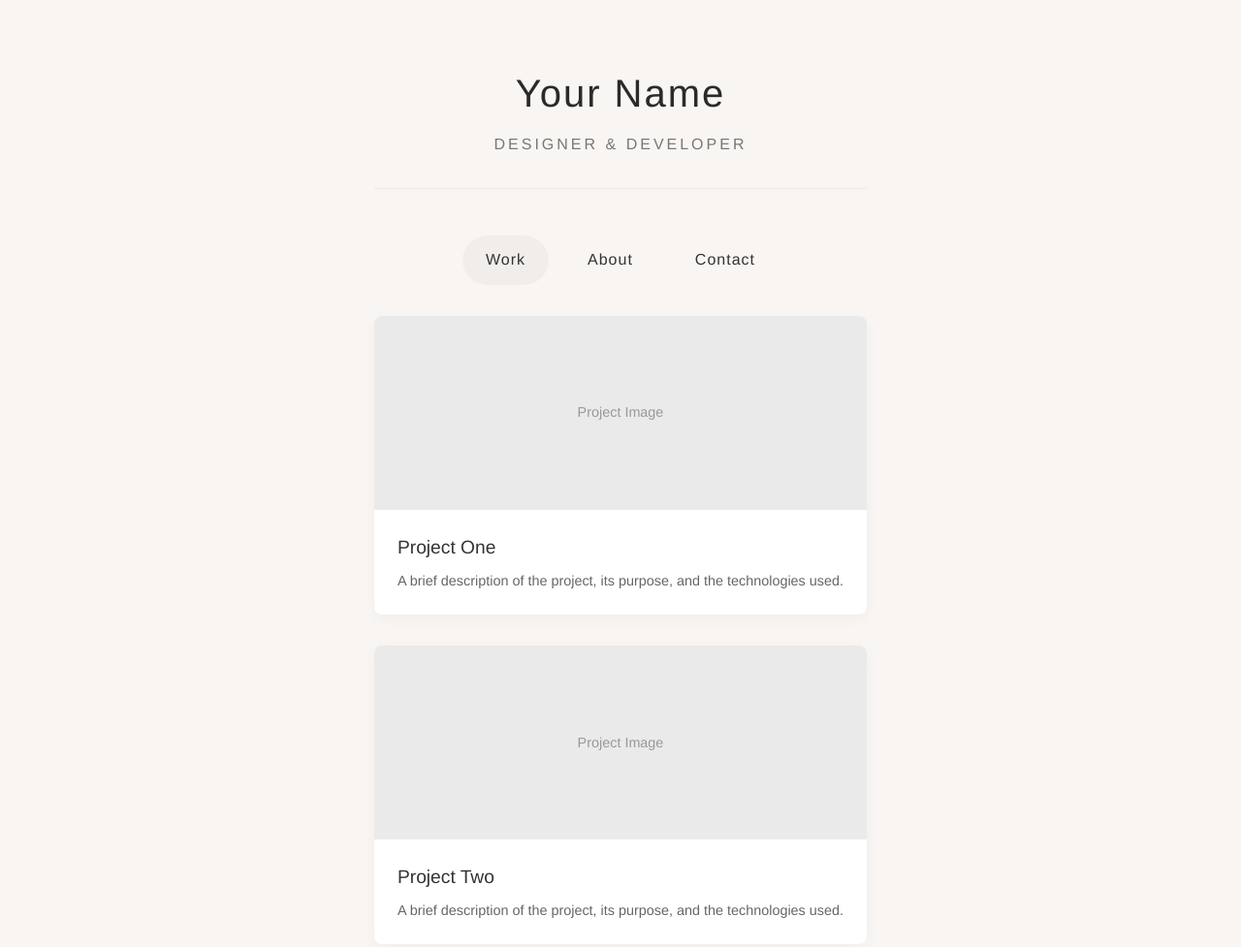
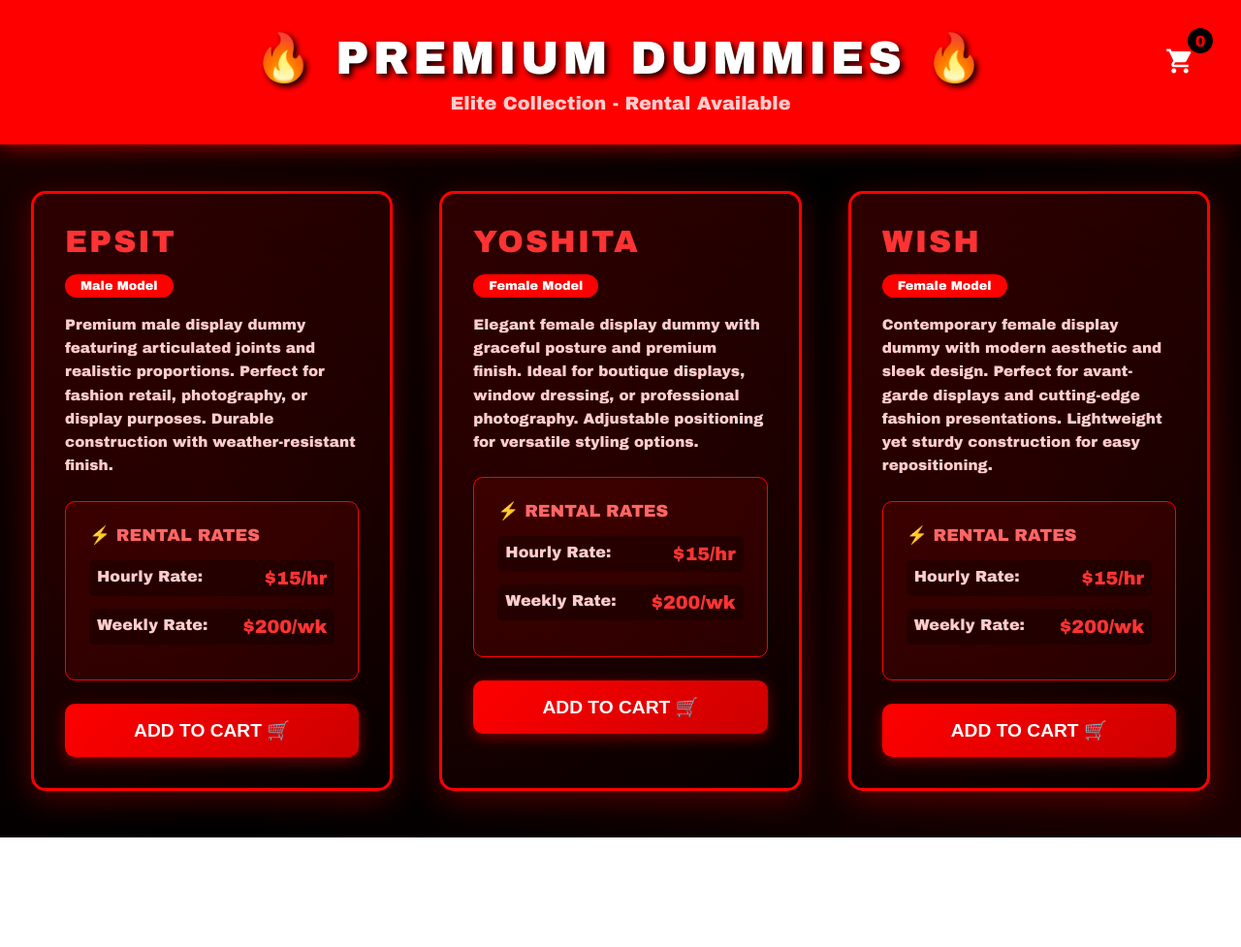
Before and after one commit to ops-autark/autarky, a plain HTML site: page index.html in a window 1280 px wide. Shown: the top 977 px of the page at 97% size. After the commit the page ends 864 px from the top, so only its background shows below. Drawn offline with Linux system fonts and the light colour scheme.

Commit message:
Update index.html

```diff
--- a/index.html
+++ b/index.html
@@ -3,446 +3,354 @@
 <head>
     <meta charset="UTF-8">
     <meta name="viewport" content="width=device-width, initial-scale=1.0">
-    <title>Zen Portfolio</title>
+    <title>Premium Dummies - Bold Collection</title>
     <style>
         * {
             margin: 0;
             padding: 0;
             box-sizing: border-box;
-            font-family: 'Helvetica Neue', Arial, sans-serif;
         }
 
         body {
-            background-color: #f8f5f2;
-            color: #333;
-            line-height: 1.6;
-            overflow-x: hidden;
+            font-family: 'Arial Black', Arial, sans-serif;
+            background: linear-gradient(135deg, #1a0000 0%, #000000 50%, #1a0000 100%);
+            color: #fff;
             min-height: 100vh;
-            display: flex;
-            flex-direction: column;
+        }
+
+        header {
+            background: #ff0000;
+            padding: 2rem;
+            text-align: center;
+            box-shadow: 0 4px 20px rgba(255, 0, 0, 0.5);
+        }
+
+        h1 {
+            font-size: 3rem;
+            text-transform: uppercase;
+            letter-spacing: 4px;
+            text-shadow: 3px 3px 6px #000;
+        }
+
+        .tagline {
+            font-size: 1.2rem;
+            margin-top: 0.5rem;
+            color: #ffcccc;
         }
 
         .container {
-            max-width: 1200px;
-            margin: 0 auto;
-            padding: 2rem;
-            flex: 1;
+            max-width: 1400px;
+            margin: 3rem auto;
+            padding: 0 2rem;
         }
 
-        header {
-            text-align: center;
-            padding: 2rem 0;
-            border-bottom: 1px solid rgba(0,0,0,0.05);
-            margin-bottom: 3rem;
+        .products-grid {
+            display: grid;
+            grid-template-columns: repeat(auto-fit, minmax(350px, 1fr));
+            gap: 3rem;
+            margin-top: 3rem;
         }
 
-        h1 {
-            font-size: 2.5rem;
-            font-weight: 300;
-            letter-spacing: 2px;
-            margin-bottom: 0.5rem;
-            color: #2a2a2a;
-        }
-
-        .subtitle {
-            font-size: 1rem;
-            font-weight: 300;
-            color: #777;
-            letter-spacing: 3px;
-        }
-
-        .nav-container {
-            display: flex;
-            justify-content: center;
-            margin: 2rem 0;
-        }
-
-        .nav-item {
-            padding: 0.8rem 1.5rem;
-            margin: 0 0.5rem;
-            cursor: pointer;
-            border-radius: 30px;
+        .product-card {
+            background: linear-gradient(145deg, #2a0000, #000000);
+            border: 3px solid #ff0000;
+            border-radius: 15px;
+            padding: 2rem;
+            box-shadow: 0 8px 32px rgba(255, 0, 0, 0.3);
             transition: all 0.3s ease;
-            font-weight: 300;
-            letter-spacing: 1px;
             position: relative;
             overflow: hidden;
         }
 
-        .nav-item::after {
+        .product-card::before {
             content: '';
             position: absolute;
-            bottom: 0;
-            left: 50%;
-            width: 0;
-            height: 1px;
-            background-color: #333;
-            transition: all 0.3s ease;
-            transform: translateX(-50%);
+            top: -50%;
+            left: -50%;
+            width: 200%;
+            height: 200%;
+            background: radial-gradient(circle, rgba(255, 0, 0, 0.1) 0%, transparent 70%);
+            animation: pulse 3s ease-in-out infinite;
         }
 
-        .nav-item:hover::after {
-            width: 70%;
+        @keyframes pulse {
+            0%, 100% { transform: scale(1); opacity: 0.5; }
+            50% { transform: scale(1.1); opacity: 0.8; }
         }
 
-        .nav-item.active {
-            background-color: rgba(0,0,0,0.03);
+        .product-card:hover {
+            transform: translateY(-10px);
+            border-color: #ff3333;
+            box-shadow: 0 12px 48px rgba(255, 0, 0, 0.6);
         }
 
-        .content-section {
-            display: none;
-            animation: fadeIn 0.5s ease;
-            max-width: 800px;
-            margin: 0 auto;
+        .product-content {
+            position: relative;
+            z-index: 1;
         }
 
-        .content-section.active {
-            display: block;
+        .product-name {
+            font-size: 2rem;
+            color: #ff3333;
+            margin-bottom: 1rem;
+            text-transform: uppercase;
+            letter-spacing: 2px;
         }
 
-        .project-grid {
-            display: grid;
-            grid-template-columns: repeat(auto-fill, minmax(300px, 1fr));
-            gap: 2rem;
-            margin-top: 2rem;
+        .gender-badge {
+            display: inline-block;
+            background: #ff0000;
+            padding: 0.3rem 1rem;
+            border-radius: 20px;
+            font-size: 0.8rem;
+            margin-bottom: 1rem;
         }
 
-        .project-card {
-            background: white;
-            border-radius: 8px;
-            overflow: hidden;
-            box-shadow: 0 5px 15px rgba(0,0,0,0.03);
-            transition: all 0.3s ease;
-            cursor: pointer;
-            position: relative;
+        .product-description {
+            color: #ffcccc;
+            line-height: 1.6;
+            margin-bottom: 1.5rem;
+            font-size: 0.95rem;
         }
 
-        .project-card:hover {
-            transform: translateY(-5px);
-            box-shadow: 0 10px 25px rgba(0,0,0,0.05);
+        .pricing-section {
+            background: rgba(255, 0, 0, 0.1);
+            padding: 1.5rem;
+            border-radius: 10px;
+            margin-bottom: 1.5rem;
+            border: 1px solid #ff0000;
         }
 
-        .project-image {
-            height: 200px;
-            background-color: #eaeaea;
+        .pricing-title {
+            color: #ff6666;
+            font-size: 1.1rem;
+            margin-bottom: 1rem;
+            text-transform: uppercase;
+        }
+
+        .price-option {
+            display: flex;
+            justify-content: space-between;
+            margin-bottom: 0.8rem;
+            padding: 0.5rem;
+            background: rgba(0, 0, 0, 0.3);
+            border-radius: 5px;
+        }
+
+        .price-label {
+            color: #ffcccc;
+        }
+
+        .price-amount {
+            color: #ff3333;
+            font-weight: bold;
+            font-size: 1.2rem;
+        }
+
+        .add-to-cart {
+            width: 100%;
+            padding: 1rem;
+            background: linear-gradient(135deg, #ff0000, #cc0000);
+            color: #fff;
+            border: none;
+            border-radius: 10px;
+            font-size: 1.2rem;
+            font-weight: bold;
+            text-transform: uppercase;
+            cursor: pointer;
+            transition: all 0.3s ease;
+            box-shadow: 0 4px 15px rgba(255, 0, 0, 0.4);
+        }
+
+        .add-to-cart:hover {
+            background: linear-gradient(135deg, #ff3333, #ff0000);
+            transform: scale(1.05);
+            box-shadow: 0 6px 25px rgba(255, 0, 0, 0.6);
+        }
+
+        .add-to-cart:active {
+            transform: scale(0.98);
+        }
+
+        .cart-icon {
+            position: fixed;
+            top: 2rem;
+            right: 2rem;
+            background: #ff0000;
+            padding: 1rem;
+            border-radius: 50%;
+            box-shadow: 0 4px 20px rgba(255, 0, 0, 0.5);
+            cursor: pointer;
+            z-index: 1000;
+        }
+
+        .cart-count {
+            position: absolute;
+            top: -5px;
+            right: -5px;
+            background: #000;
+            color: #ff0000;
+            border: 2px solid #ff0000;
+            border-radius: 50%;
+            width: 30px;
+            height: 30px;
             display: flex;
             align-items: center;
             justify-content: center;
-            color: #999;
-            font-size: 0.9rem;
+            font-weight: bold;
         }
 
-        .project-content {
-            padding: 1.5rem;
-        }
-
-        .project-title {
-            font-size: 1.2rem;
-            margin-bottom: 0.5rem;
-            font-weight: 400;
-        }
-
-        .project-description {
-            font-size: 0.9rem;
-            color: #666;
-            line-height: 1.5;
-        }
-
-        .about-content {
-            text-align: center;
-            max-width: 600px;
-            margin: 0 auto;
-        }
-
-        .profile-image {
-            width: 150px;
-            height: 150px;
-            border-radius: 50%;
-            background-color: #eaeaea;
-            margin: 0 auto 2rem;
-            display: flex;
-            align-items: center;
-            justify-content: center;
-            color: #999;
-        }
-
-        .about-text {
-            margin-bottom: 2rem;
-            font-weight: 300;
-            line-height: 1.8;
-        }
-
-        .contact-form {
-            max-width: 500px;
-            margin: 0 auto;
-        }
-
-        .form-group {
-            margin-bottom: 1.5rem;
-        }
-
-        input, textarea {
-            width: 100%;
-            padding: 1rem;
-            border: 1px solid #e0e0e0;
-            border-radius: 4px;
-            font-size: 1rem;
-            transition: all 0.3s ease;
-            background: white;
-        }
-
-        input:focus, textarea:focus {
-            outline: none;
-            border-color: #aaa;
-            box-shadow: 0 0 0 2px rgba(0,0,0,0.05);
-        }
-
-        textarea {
-            min-height: 150px;
-            resize: vertical;
-        }
-
-        .submit-btn {
-            background: #333;
-            color: white;
-            border: none;
+        .notification {
+            position: fixed;
+            bottom: 2rem;
+            right: 2rem;
+            background: #ff0000;
+            color: #fff;
             padding: 1rem 2rem;
-            border-radius: 30px;
-            cursor: pointer;
-            font-size: 1rem;
-            letter-spacing: 1px;
-            transition: all 0.3s ease;
-            display: block;
-            margin: 0 auto;
-        }
-
-        .submit-btn:hover {
-            background: #555;
-            transform: translateY(-2px);
-        }
-
-        footer {
-            text-align: center;
-            padding: 2rem;
-            margin-top: 3rem;
-            border-top: 1px solid rgba(0,0,0,0.05);
-            color: #777;
-            font-size: 0.9rem;
-        }
-
-        .haptic-feedback {
-            position: fixed;
-            top: 0;
-            left: 0;
-            width: 100%;
-            height: 100%;
-            pointer-events: none;
+            border-radius: 10px;
+            box-shadow: 0 4px 20px rgba(255, 0, 0, 0.5);
+            display: none;
+            animation: slideIn 0.3s ease;
             z-index: 1000;
         }
 
-        .ripple {
-            position: absolute;
-            border-radius: 50%;
-            background: rgba(0, 0, 0, 0.1);
-            transform: scale(0);
-            animation: ripple 0.6s linear;
-        }
-
-        @keyframes ripple {
+        @keyframes slideIn {
+            from {
+                transform: translateX(400px);
+                opacity: 0;
+            }
             to {
-                transform: scale(4);
-                opacity: 0;
+                transform: translateX(0);
+                opacity: 1;
             }
         }
 
-        @keyframes fadeIn {
-            from { opacity: 0; }
-            to { opacity: 1; }
-        }
-
-        @media (max-width: 768px) {
-            .project-grid {
-                grid-template-columns: 1fr;
-            }
-
-            .nav-container {
-                flex-wrap: wrap;
-            }
-
-            .nav-item {
-                margin: 0.5rem;
-            }
+        .notification.show {
+            display: block;
         }
     </style>
 </head>
 <body>
-    <div class="haptic-feedback" id="hapticFeedback"></div>
+    <div class="cart-icon" onclick="viewCart()">
+        <svg width="30" height="30" viewBox="0 0 24 24" fill="white">
+            <path d="M7 18c-1.1 0-1.99.9-1.99 2S5.9 22 7 22s2-.9 2-2-.9-2-2-2zM1 2v2h2l3.6 7.59-1.35 2.45c-.16.28-.25.61-.25.96 0 1.1.9 2 2 2h12v-2H7.42c-.14 0-.25-.11-.25-.25l.03-.12.9-1.63h7.45c.75 0 1.41-.41 1.75-1.03l3.58-6.49c.08-.14.12-.31.12-.48 0-.55-.45-1-1-1H5.21l-.94-2H1zm16 16c-1.1 0-1.99.9-1.99 2s.89 2 1.99 2 2-.9 2-2-.9-2-2-2z"/>
+        </svg>
+        <div class="cart-count" id="cartCount">0</div>
+    </div>
+
+    <header>
+        <h1>🔥 Premium Dummies 🔥</h1>
+        <p class="tagline">Elite Collection - Rental Available</p>
+    </header>
 
     <div class="container">
-        <header>
-            <h1>Your Name</h1>
-            <div class="subtitle">DESIGNER & DEVELOPER</div>
-        </header>
-
-        <div class="nav-container">
-            <div class="nav-item active" data-target="work">Work</div>
-            <div class="nav-item" data-target="about">About</div>
-            <div class="nav-item" data-target="contact">Contact</div>
-        </div>
-
-        <main>
-            <section id="work" class="content-section active">
-                <div class="project-grid">
-                    <div class="project-card">
-                        <div class="project-image">Project Image</div>
-                        <div class="project-content">
-                            <h3 class="project-title">Project One</h3>
-                            <p class="project-description">A brief description of the project, its purpose, and the technologies used.</p>
+        <div class="products-grid">
+            <!-- Epsit -->
+            <div class="product-card">
+                <div class="product-content">
+                    <h2 class="product-name">Epsit</h2>
+                    <span class="gender-badge">Male Model</span>
+                    <p class="product-description">
+                        Premium male display dummy featuring articulated joints and realistic proportions.
+                        Perfect for fashion retail, photography, or display purposes. Durable construction
+                        with weather-resistant finish.
+                    </p>
+                    <div class="pricing-section">
+                        <div class="pricing-title">⚡ Rental Rates</div>
+                        <div class="price-option">
+                            <span class="price-label">Hourly Rate:</span>
+                            <span class="price-amount">$15/hr</span>
+                        </div>
+                        <div class="price-option">
+                            <span class="price-label">Weekly Rate:</span>
+                            <span class="price-amount">$200/wk</span>
                         </div>
                     </div>
+                    <button class="add-to-cart" onclick="addToCart('Epsit', 'Male')">
+                        Add to Cart 🛒
+                    </button>
+                </div>
+            </div>
 
-                    <div class="project-card">
-                        <div class="project-image">Project Image</div>
-                        <div class="project-content">
-                            <h3 class="project-title">Project Two</h3>
-                            <p class="project-description">A brief description of the project, its purpose, and the technologies used.</p>
+            <!-- Yoshita -->
+            <div class="product-card">
+                <div class="product-content">
+                    <h2 class="product-name">Yoshita</h2>
+                    <span class="gender-badge">Female Model</span>
+                    <p class="product-description">
+                        Elegant female display dummy with graceful posture and premium finish.
+                        Ideal for boutique displays, window dressing, or professional photography.
+                        Adjustable positioning for versatile styling options.
+                    </p>
+                    <div class="pricing-section">
+                        <div class="pricing-title">⚡ Rental Rates</div>
+                        <div class="price-option">
+                            <span class="price-label">Hourly Rate:</span>
+                            <span class="price-amount">$15/hr</span>
+                        </div>
+                        <div class="price-option">
+                            <span class="price-label">Weekly Rate:</span>
+                            <span class="price-amount">$200/wk</span>
                         </div>
                     </div>
+                    <button class="add-to-cart" onclick="addToCart('Yoshita', 'Female')">
+                        Add to Cart 🛒
+                    </button>
+                </div>
+            </div>
 
-                    <div class="project-card">
-                        <div class="project-image">Project Image</div>
-                        <div class="project-content">
-                            <h3 class="project-title">Project Three</h3>
-                            <p class="project-description">A brief description of the project, its purpose, and the technologies used.</p>
+            <!-- Wish -->
+            <div class="product-card">
+                <div class="product-content">
+                    <h2 class="product-name">Wish</h2>
+                    <span class="gender-badge">Female Model</span>
+                    <p class="product-description">
+                        Contemporary female display dummy with modern aesthetic and sleek design.
+                        Perfect for avant-garde displays and cutting-edge fashion presentations.
+                        Lightweight yet sturdy construction for easy repositioning.
+                    </p>
+                    <div class="pricing-section">
+                        <div class="pricing-title">⚡ Rental Rates</div>
+                        <div class="price-option">
+                            <span class="price-label">Hourly Rate:</span>
+                            <span class="price-amount">$15/hr</span>
+                        </div>
+                        <div class="price-option">
+                            <span class="price-label">Weekly Rate:</span>
+                            <span class="price-amount">$200/wk</span>
                         </div>
                     </div>
+                    <button class="add-to-cart" onclick="addToCart('Wish', 'Female')">
+                        Add to Cart 🛒
+                    </button>
                 </div>
-            </section>
-
-            <section id="about" class="content-section">
-                <div class="about-content">
-                    <div class="profile-image">Your Photo</div>
-                    <p class="about-text">
-                        I am a designer and developer with a passion for creating intuitive, human-centered experiences.
-                        My work is guided by principles of simplicity, clarity, and mindfulness.
-                    </p>
-                    <p class="about-text">
-                        With over X years of experience, I've collaborated with startups and established companies
-                        to create digital products that resonate with users on an emotional level.
-                    </p>
-                </div>
-            </section>
-
-            <section id="contact" class="content-section">
-                <div class="contact-form">
-                    <div class="form-group">
-                        <input type="text" placeholder="Your Name" id="name">
-                    </div>
-                    <div class="form-group">
-                        <input type="email" placeholder="Your Email" id="email">
-                    </div>
-                    <div class="form-group">
-                        <textarea placeholder="Your Message" id="message"></textarea>
-                    </div>
-                    <button class="submit-btn">Send Message</button>
-                </div>
-            </section>
-        </main>
+            </div>
+        </div>
     </div>
 
-    <footer>
-        <p>© 2023 Your Name. All rights reserved.</p>
-    </footer>
+    <div class="notification" id="notification">
+        Item added to cart!
+    </div>
 
     <script>
-        // Navigation functionality
-        const navItems = document.querySelectorAll('.nav-item');
-        const contentSections = document.querySelectorAll('.content-section');
+        let cartCount = 0;
 
-        navItems.forEach(item => {
-            item.addEventListener('click', function() {
-                const target = this.getAttribute('data-target');
+        function addToCart(name, gender) {
+            cartCount++;
+            document.getElementById('cartCount').textContent = cartCount;
 
-                // Update active nav item
-                navItems.forEach(nav => nav.classList.remove('active'));
-                this.classList.add('active');
-
-                // Show target section
-                contentSections.forEach(section => {
-                    section.classList.remove('active');
-                    if(section.id === target) {
-                        section.classList.add('active');
-                    }
-                });
-
-                // Add haptic feedback
-                createRipple(this);
-            });
-        });
-
-        // Project card interactions
-        const projectCards = document.querySelectorAll('.project-card');
-
-        projectCards.forEach(card => {
-            card.addEventListener('click', function() {
-                createRipple(this);
-                // In a real implementation, this would open a project detail view
-            });
-        });
-
-        // Form interactions
-        const formInputs = document.querySelectorAll('input, textarea');
-
-        formInputs.forEach(input => {
-            input.addEventListener('focus', function() {
-                createRipple(this);
-            });
-        });
-
-        const submitBtn = document.querySelector('.submit-btn');
-        submitBtn.addEventListener('click', function(e) {
-            e.preventDefault();
-            createRipple(this);
-
-            // Simple form validation
-            const name = document.getElementById('name').value;
-            const email = document.getElementById('email').value;
-            const message = document.getElementById('message').value;
-
-            if(name && email && message) {
-                alert('Thank you for your message. In a real implementation, this would be sent to a server.');
-            } else {
-                alert('Please fill in all fields.');
-            }
-        });
-
-        // Haptic feedback function
-        function createRipple(element) {
-            const rect = element.getBoundingClientRect();
-            const x = rect.left + rect.width / 2;
-            const y = rect.top + rect.height / 2;
-
-            const ripple = document.createElement('div');
-            ripple.classList.add('ripple');
-            ripple.style.left = x + 'px';
-            ripple.style.top = y + 'px';
-
-            document.getElementById('hapticFeedback').appendChild(ripple);
+            const notification = document.getElementById('notification');
+            notification.textContent = `${name} (${gender}) added to cart!`;
+            notification.classList.add('show');
 
             setTimeout(() => {
-                ripple.remove();
-            }, 600);
+                notification.classList.remove('show');
+            }, 2000);
         }
 
-        // Add subtle interaction to page load
-        window.addEventListener('load', function() {
-            document.body.style.opacity = '0';
-            document.body.style.transition = 'opacity 0.5s ease';
-
-            setTimeout(() => {
-                document.body.style.opacity = '1';
-            }, 100);
-        });
+        function viewCart() {
+            alert(`You have ${cartCount} item(s) in your cart!\n\nProceed to checkout to complete your rental.`);
+        }
     </script>
 </body>
 </html>
```
